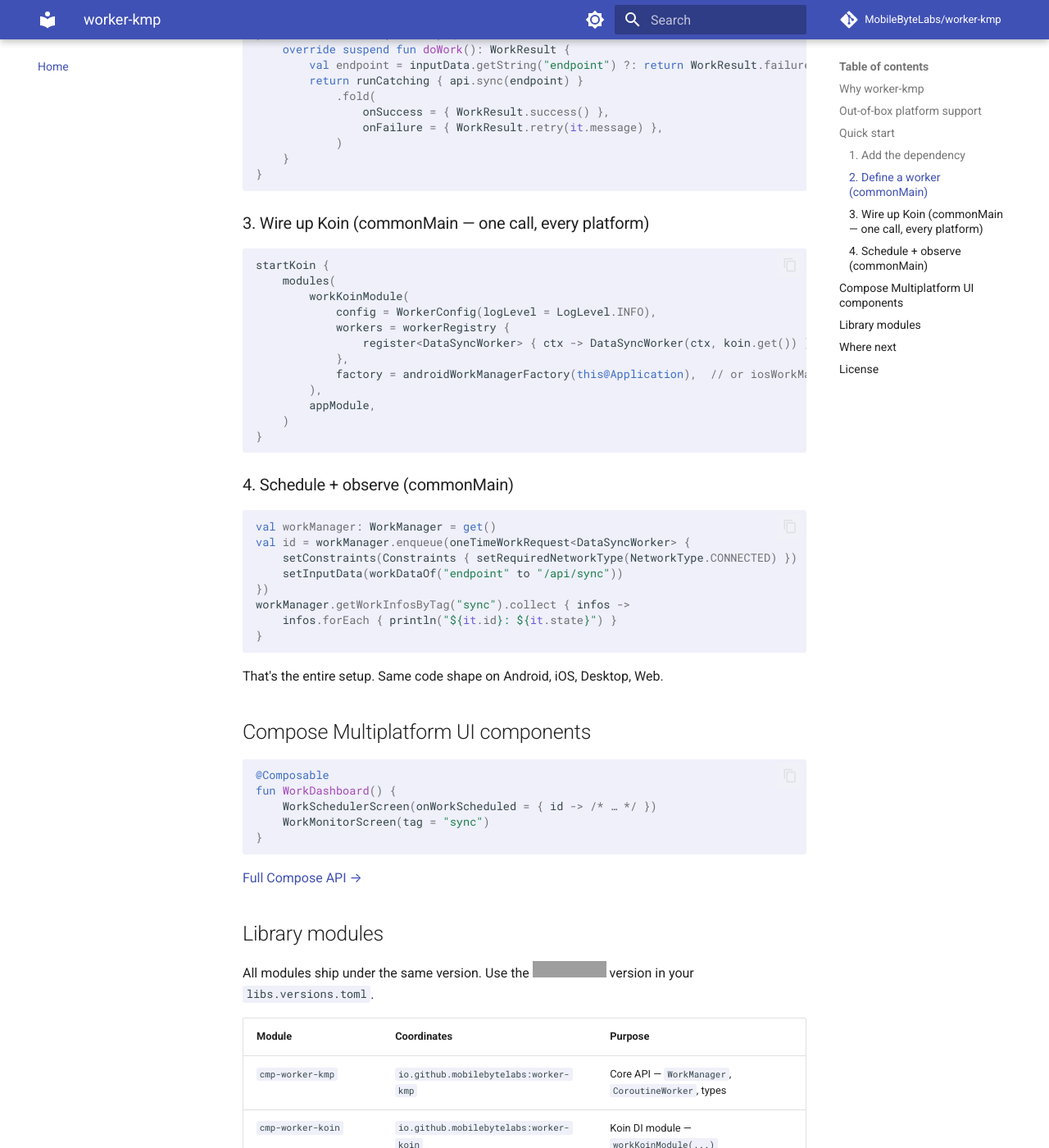
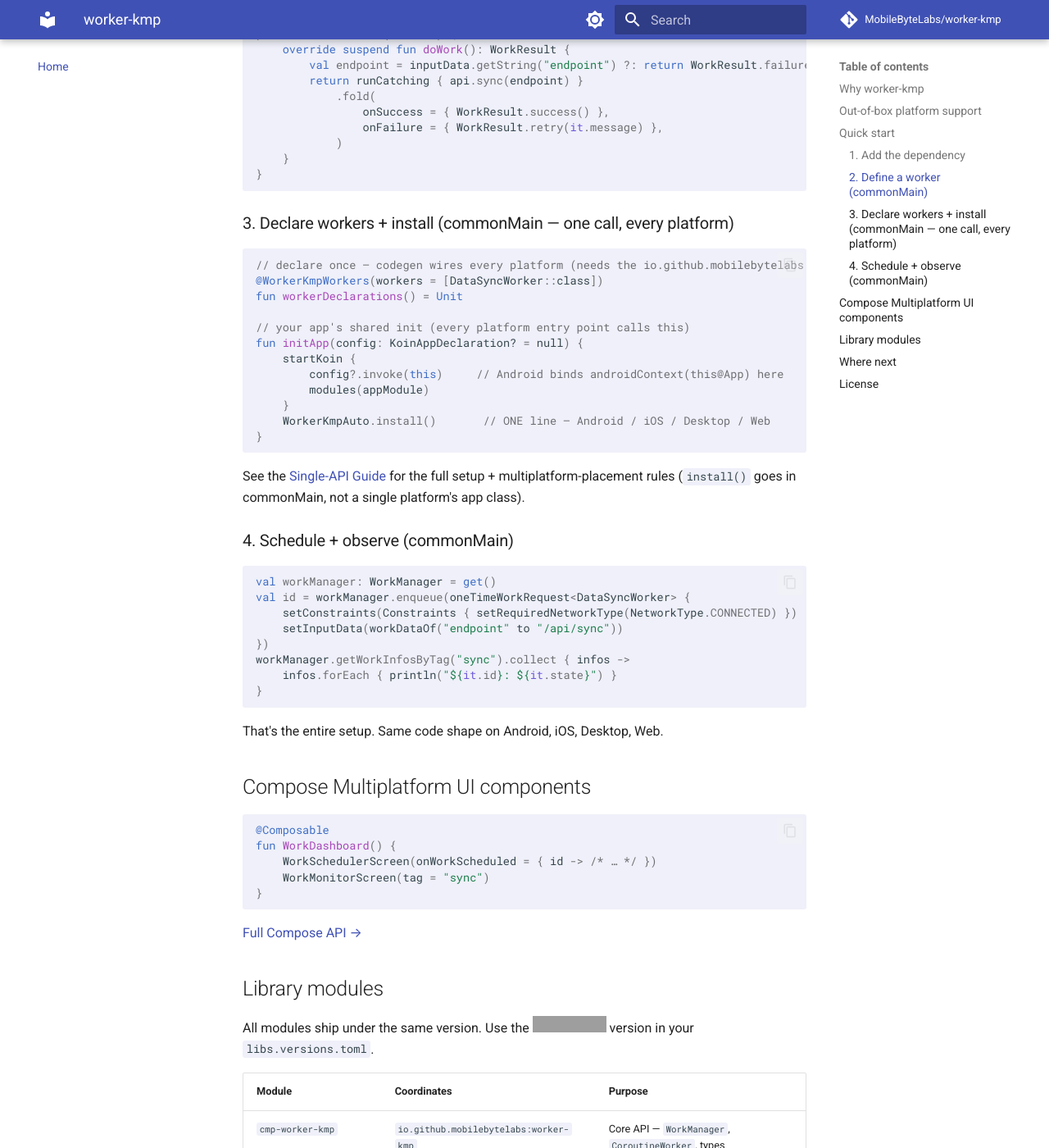
Before and after one commit to MobileByteLabs/worker-kmp, an MkDocs documentation site: the page built from docs/index.md, in a window 1280 px wide and 1400 px high, scrolled down 1879 px. Shown: the whole window at 82% size. Built offline with MkDocs 1.6.1 and Material for MkDocs 9.7.7, drawn with Linux system fonts in a browser that asks for light colours; comment, search, counter and statistics services are not loaded; some of the changed text lies outside the part shown; grey boxes are pictures that could not be loaded.

Commit message:
docs: migrate landing pages (Home + index) to v4 single-API
Replace workKoinModule examples + comparison-table + module-table refs with the
v4 @WorkerKmpWorkers + WorkerKmpAuto.install() pattern. Home.md and index.md are
byte-identical dual-render twins (GitHub wiki + mkdocs) — kept in sync.

````diff
--- a/docs/index.md
+++ b/docs/index.md
@@ -17,7 +17,7 @@ description: "WorkManager for Kotlin Multiplatform — one commonMain API across
 | Without worker-kmp | With worker-kmp |
 |---|---|
 | Write 4 different scheduling implementations (WorkManager, BGTaskScheduler, JVM coroutines, Web Workers) | Write **one** `CoroutineWorker` subclass in commonMain |
-| 4 different per-platform init calls before `startKoin` | One `workKoinModule(config, workers, factory)` — done |
+| 4 different per-platform init calls before `startKoin` | One `WorkerKmpAuto.install()` in commonMain — done |
 | Different retry/constraint/observability semantics per platform | One `Constraints` builder, one `RetryConfig`, one `WorkObserver` SAM — works everywhere |
 | Per-platform UI for work monitoring | `WorkSchedulerScreen` + `WorkMonitorScreen` in Compose Multiplatform |
 
@@ -71,22 +71,25 @@ class DataSyncWorker(
 }
 ```
 
-### 3. Wire up Koin (commonMain — one call, every platform)
+### 3. Declare workers + install (commonMain — one call, every platform)
 
 ```kotlin
-startKoin {
-    modules(
-        workKoinModule(
-            config = WorkerConfig(logLevel = LogLevel.INFO),
-            workers = workerRegistry {
-                register<DataSyncWorker> { ctx -> DataSyncWorker(ctx, koin.get()) }
-            },
-            factory = androidWorkManagerFactory(this@Application),  // or iosWorkManagerFactory() / desktopWorkManagerFactory() / webWorkManagerFactory()
-        ),
-        appModule,
-    )
+// declare once — codegen wires every platform (needs the io.github.mobilebytelabs.worker-app plugin)
+@WorkerKmpWorkers(workers = [DataSyncWorker::class])
+fun workerDeclarations() = Unit
+
+// your app's shared init (every platform entry point calls this)
+fun initApp(config: KoinAppDeclaration? = null) {
+    startKoin {
+        config?.invoke(this)     // Android binds androidContext(this@App) here
+        modules(appModule)
+    }
+    WorkerKmpAuto.install()       // ONE line — Android / iOS / Desktop / Web
 }
 ```
+
+See the [Single-API Guide](wiki/single-api-guide.md) for the full setup + multiplatform-placement
+rules (`install()` goes in commonMain, not a single platform's app class).
 
 ### 4. Schedule + observe (commonMain)
 
@@ -122,7 +125,7 @@ All modules ship under the same version. Use the [![Maven Central](https://img.s
 | Module | Coordinates | Purpose |
 |---|---|---|
 | `cmp-worker-kmp` | `io.github.mobilebytelabs:worker-kmp` | Core API — `WorkManager`, `CoroutineWorker`, types |
-| `cmp-worker-koin` | `io.github.mobilebytelabs:worker-koin` | Koin DI module — `workKoinModule(...)` |
+| `cmp-worker-koin` | `io.github.mobilebytelabs:worker-koin` | Koin DI wiring — powers `WorkerKmpAuto.install()` |
 | `cmp-worker-compose` | `io.github.mobilebytelabs:worker-compose` | Compose Multiplatform UI |
 | `cmp-worker-test` | `io.github.mobilebytelabs:worker-test` | Test utilities — `TestWorkManager` |
 | `cmp-worker-android` | `io.github.mobilebytelabs:worker-android` | Android actual (auto-wired) |
````
Also changed, not shown: docs/Home.md (+17 -14 lines).
